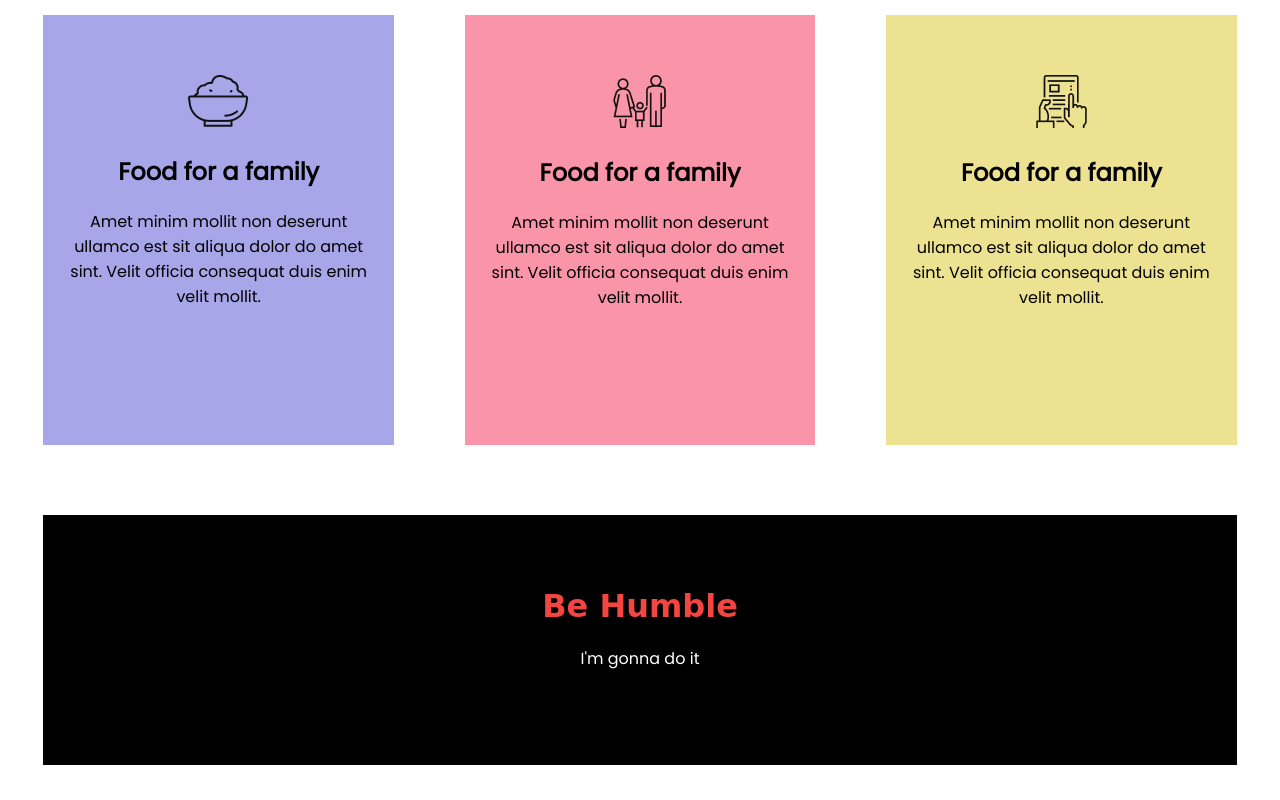
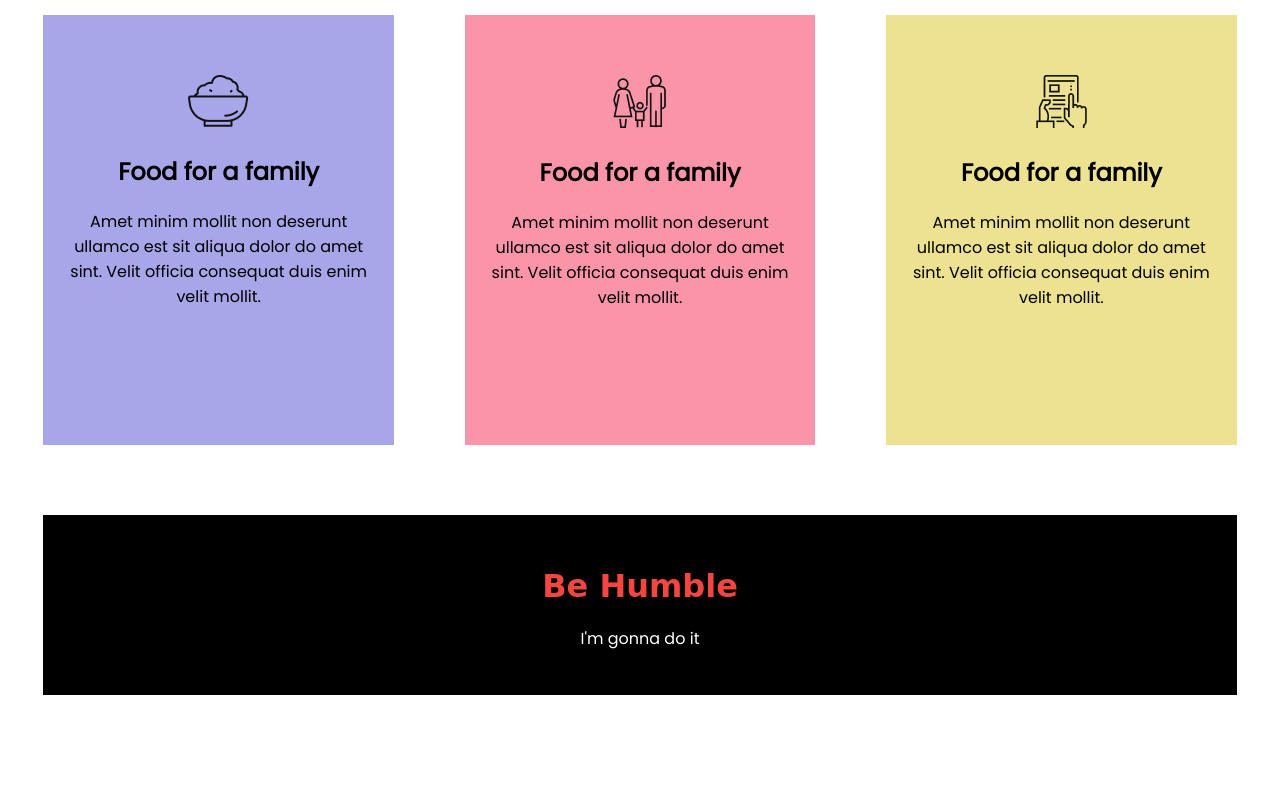
Before and after one commit to Shafayet-Hossain23/Donate-Today, a plain HTML site: page index.html in a window 1280 px wide. Shown: the part 1749-2549 px from the top of the page. After the commit the page ends 2479 px from the top, so only its background shows below. Drawn offline with Linux system fonts and the light colour scheme.

Commit message:
update-4

```diff
--- a/style.css
+++ b/style.css
@@ -116,8 +116,8 @@ body {
     background-color: black;
     text-align: center;
     margin: 35px;
-    height: 200px;
-    padding-top: 50px;
+    height: 150px;
+    padding-top: 30px;
 }
 
 .footers h1 {
```
